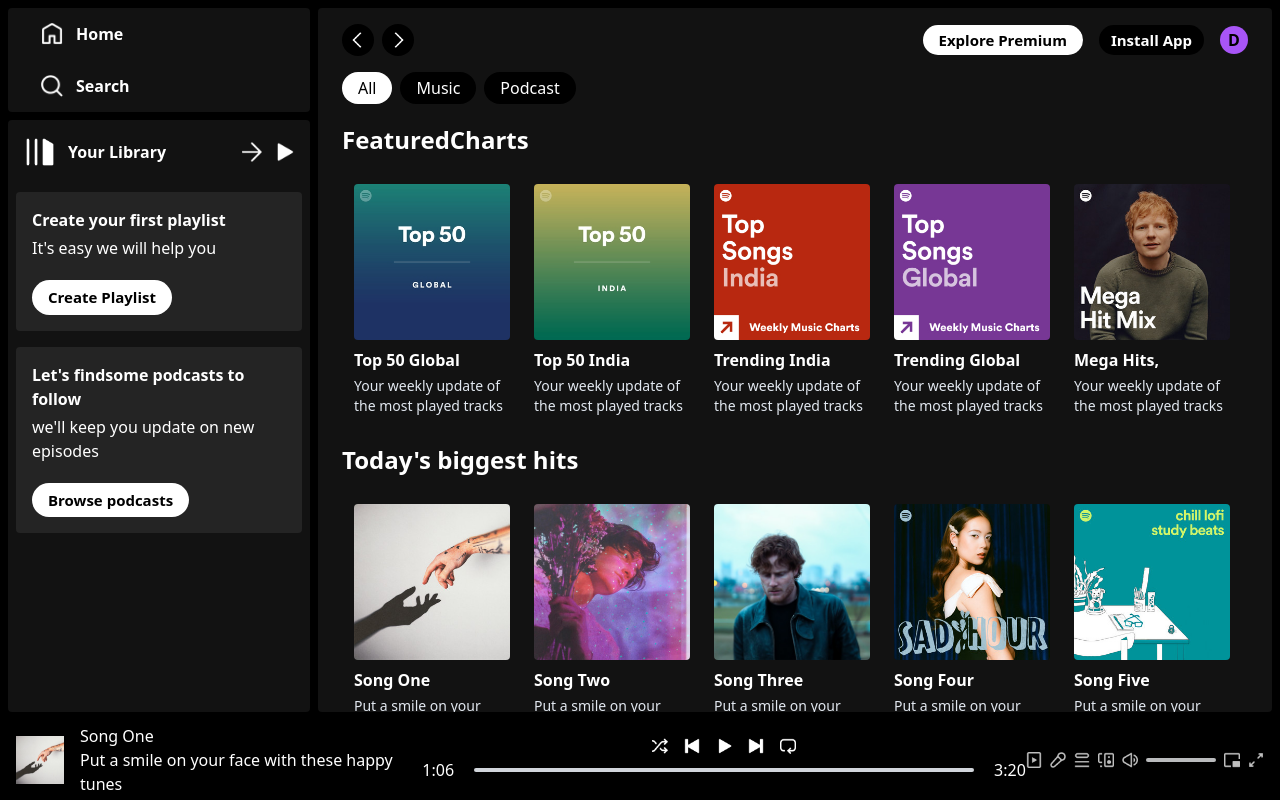
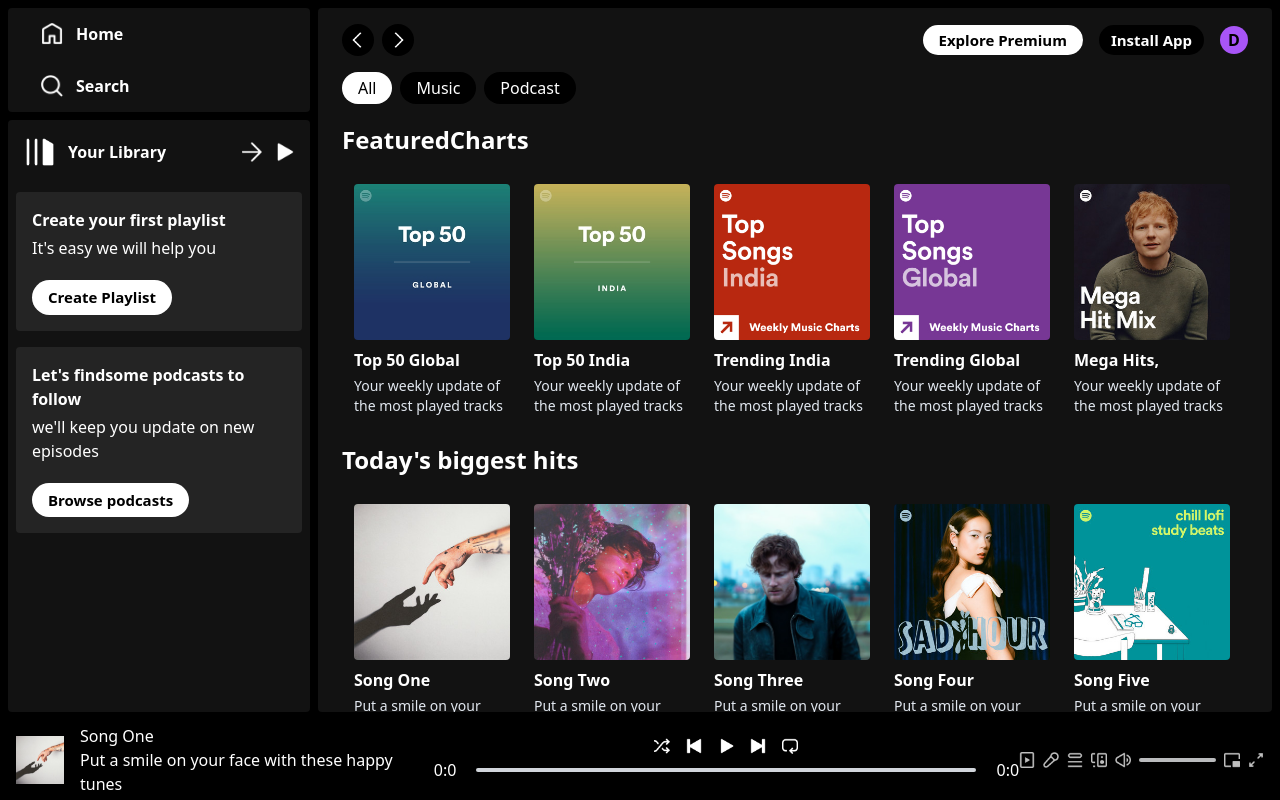
Before and after one commit to Mag1sstr/music-app, a React (Vite) app: page / in a window 1280 px wide. Built offline with nearby package versions, Linux system fonts and the light colour scheme.

Commit message:
add logic play and pause button

```diff
--- a/src/App.jsx
+++ b/src/App.jsx
@@ -1,8 +1,11 @@
+import { useContext } from "react";
 import Display from "./components/Display";
 import Player from "./components/Player";
 import Sidebar from "./components/Sidebar";
+import { PlayerContext } from "./context/PlayerContext";
 
 function App() {
+  const { audioRef, track } = useContext(PlayerContext);
   return (
     <>
       <div className="h-screen bg-black">
@@ -11,6 +14,7 @@
           <Display />
         </div>
         <Player />
+        <audio ref={audioRef} src={track.file} preload="auto"></audio>
       </div>
     </>
   );
--- a/src/components/Display.jsx
+++ b/src/components/Display.jsx
@@ -1,10 +1,27 @@
-import { Route, Routes } from "react-router-dom";
+import { Route, Routes, useLocation } from "react-router-dom";
 import DisplayHome from "./DisplayHome";
 import DisplayAlbum from "./DisplayAlbum";
+import { useEffect, useRef } from "react";
+import { albumsData } from "../assets/assets";
 
 export default function Display() {
+  const displayRef = useRef();
+  const location = useLocation();
+  const isAlbum = location.pathname.includes("album");
+  const albumId = isAlbum ? location.pathname.slice(-1) : "";
+  const bgColor = albumsData[Number(albumId)].bgColor;
+  useEffect(() => {
+    if (isAlbum) {
+      displayRef.current.style.background = `linear-gradient(${bgColor},#121212)`;
+    } else {
+      displayRef.current.style.background = `#121212`;
+    }
+  });
   return (
-    <div className="w-[100%] m-2 px-6 pt-4 rounded bg-[#121212] text-white overflow-auto lg:w-[75%] lg:ml-0">
+    <div
+      ref={displayRef}
+      className="w-[100%] m-2 px-6 pt-4 rounded bg-[#121212] text-white overflow-auto lg:w-[75%] lg:ml-0"
+    >
       <Routes>
         <Route path="/" element={<DisplayHome />} />
         <Route path="/album/:id" element={<DisplayAlbum />} />
--- a/src/components/Player.jsx
+++ b/src/components/Player.jsx
@@ -1,13 +1,17 @@
-import { assets, songsData } from "../assets/assets";
+import { useContext } from "react";
+import { assets } from "../assets/assets";
+import { PlayerContext } from "../context/PlayerContext";
 
 export default function Player() {
+  const { seekBar, seekBg, playStatus, play, pause, track, time } =
+    useContext(PlayerContext);
   return (
     <div className="h-[10%] bg-black flex justify-between items-center text-white px-4">
       <div className="hidden lg:flex items-center gap-4">
-        <img className="w-12" src={songsData[0].image} alt="" />
+        <img className="w-12" src={track.image} alt="" />
         <div>
-          <p>{songsData[0].name}</p>
-          <p>{songsData[0].desc}</p>
+          <p>{track.name}</p>
+          <p>{track.desc}</p>
         </div>
       </div>
       <div className="flex flex-col items-center gap-1 m-auto">
@@ -18,16 +22,41 @@
             alt=""
           />
           <img className="w-4 cursor-pointer" src={assets.prev_icon} alt="" />
-          <img className="w-4 cursor-pointer" src={assets.play_icon} alt="" />
+          {playStatus ? (
+            <img
+              onClick={pause}
+              className="w-4 cursor-pointer"
+              src={assets.pause_icon}
+              alt=""
+            />
+          ) : (
+            <img
+              onClick={play}
+              className="w-4 cursor-pointer"
+              src={assets.play_icon}
+              alt=""
+            />
+          )}
+
           <img className="w-4 cursor-pointer" src={assets.next_icon} alt="" />
           <img className="w-4 cursor-pointer" src={assets.loop_icon} alt="" />
         </div>
         <div className="flex items-center gap-5">
-          <p>1:06</p>
-          <div className="w-[60vw] max-w-[500px] bg-gray-300 rounded-full cursor-pointer">
-            <hr className="h-1 border-none w-0 bg-green-800 rounded-full" />
+          <p>
+            {time.currentTime.minute}:{time.currentTime.second}
+          </p>
+          <div
+            ref={seekBg}
+            className="w-[60vw] max-w-[500px] bg-gray-300 rounded-full cursor-pointer"
+          >
+            <hr
+              ref={seekBar}
+              className="h-1 border-none w-0 bg-green-800 rounded-full"
+            />
           </div>
-          <p>3:20</p>
+          <p>
+            {time.totalTime.minute}:{time.totalTime.second}
+          </p>
         </div>
       </div>
       <div className="hidden lg:flex items-center gap-2 opacity-75">
--- a/src/main.jsx
+++ b/src/main.jsx
@@ -3,11 +3,14 @@
 import "./index.css";
 import App from "./App.jsx";
 import { BrowserRouter } from "react-router-dom";
+import PlayerContextProvider from "./context/PlayerContext.jsx";
 
 createRoot(document.getElementById("root")).render(
   <StrictMode>
     <BrowserRouter>
-      <App />
+      <PlayerContextProvider>
+        <App />
+      </PlayerContextProvider>
     </BrowserRouter>
   </StrictMode>
 );
```
